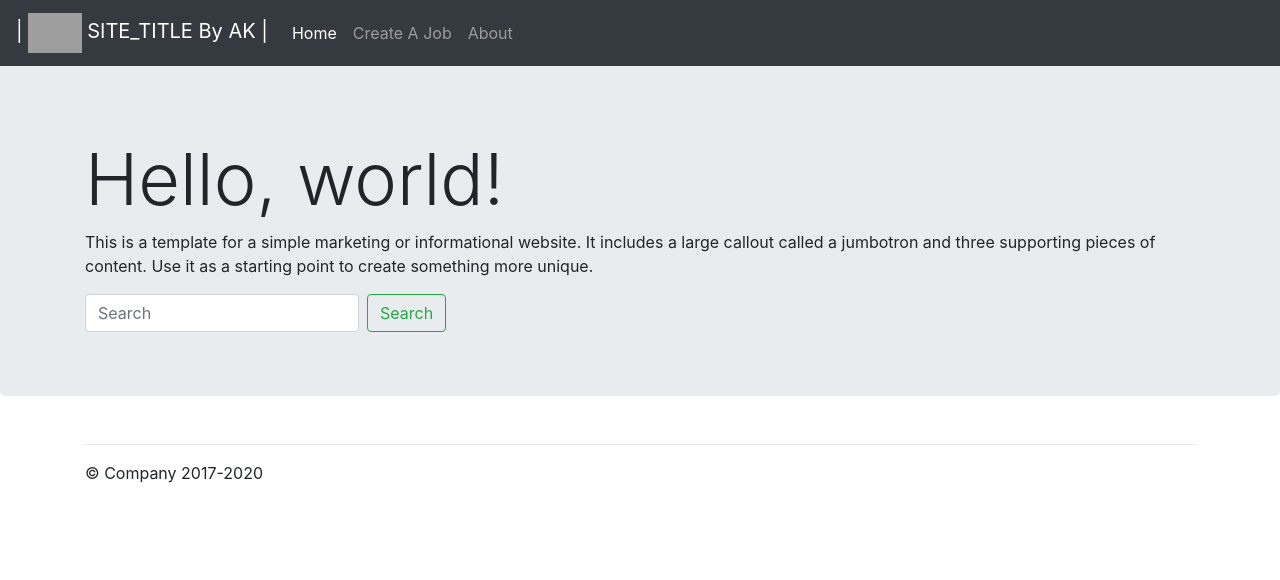
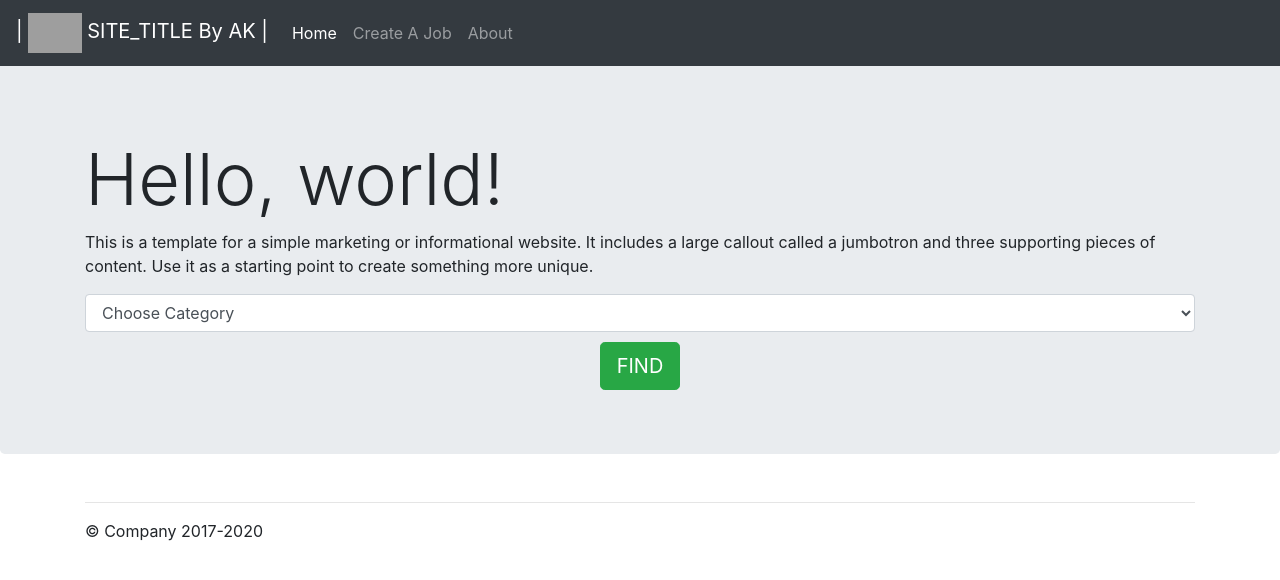
Before and after one commit to azimjonkamolov/Job-Lister, a PHP site: page /templates/frontpage.php in a window 1280 px wide. Shown: the top 580 px of the page. Run offline with PHP 8.4, Linux system fonts and the light colour scheme; the template is opened without the code that fills it, so the values that code supplies are empty; some libraries are stand-ins or nearby versions; grey boxes are pictures that could not be loaded.

Commit message:
Design && Form

```diff
--- a/templates/inc/header.php
+++ b/templates/inc/header.php
@@ -60,9 +60,20 @@
         <h1 class="display-3">Hello, world!</h1>
         <p>This is a template for a simple marketing or informational website. It includes a large callout called a jumbotron and three supporting pieces of content. Use it as a starting point to create something more unique.</p>
         <!-- <p><a class="btn btn-primary btn-lg" href="#" role="button">Learn more &raquo;</a></p> -->
-        <form class="form-inline my-2 my-lg-0">
-            <input class="form-control mr-sm-2" type="text" placeholder="Search" aria-label="Search">
-            <button class="btn btn-outline-success my-2 my-sm-0" type="submit">Search</button>
+        <form method="GET" action="index.php" style="text-align: center;">
+        <!-- class="form-inline my-2 my-lg-0" << class for form -->
+            <!-- <input class="form-control mr-sm-2" type="text" placeholder="Search" aria-label="Search">
+            <button class="btn btn-outline-success my-2 my-sm-0" type="submit">Search</button> -->
+
+            <select name="category" class="form-control">
+                <option value="0">Choose Category</option>
+                <?php foreach($categories as $category): ?>
+                    <option value="<php echo $category->id; ?>"><?php echo $category->name; ?></option>
+                <?php endforeach ?>
+
+                <input type="submit" name="submit" class="btn btn-lg btn-success" value="FIND" style="margin-top:10px;">
+            </select>
+
         </form>
         </div>
     </div>
```
